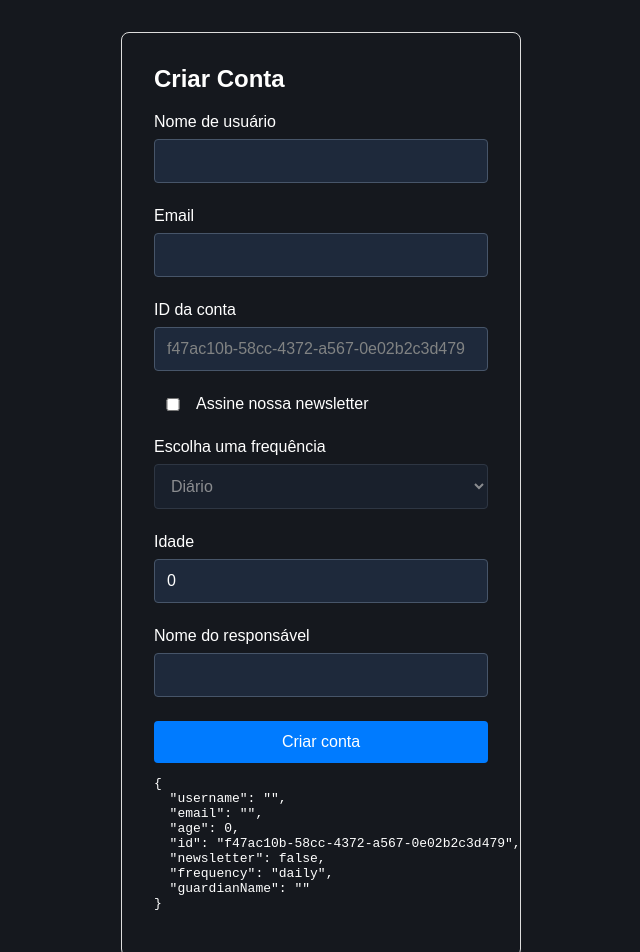
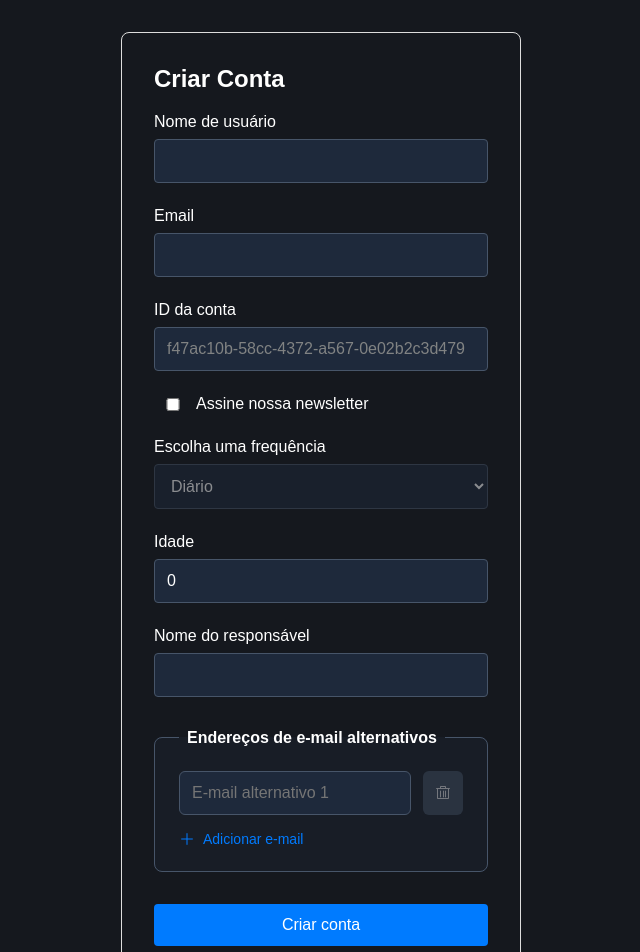
Before and after one commit to marcionavarro/udemy-modern-angular-forms, an Angular app in the folder signal-forms-demo-before/: page / in a window 1280 px wide. Shown: the top 952 px of the page, without its empty margins (319-959 px from the left). Built offline with nearby package versions, Linux system fonts and the light colour scheme.

Commit message:
8. Dynamic Collections with applyEach

```diff
--- a/signal-forms-demo-before/src/app/form-5/form5.html
+++ b/signal-forms-demo-before/src/app/form-5/form5.html
@@ -86,6 +86,54 @@
         }
       </div>
     }
+    <fieldset class="alternate-emails">
+      <legend>Endereços de e-mail alternativos</legend>
+      <div>
+        @for (email of form.alternateEmails; track $index) {
+          <div>
+            <div>
+              <input
+                type="email"
+                [formField]="email"
+                [placeholder]="`E-mail alternativo ${$index + 1}`"
+                autocomplete="none"
+                autofill="none"
+              />
+              @if (email().touched() && email().invalid()) {
+                <ul class="message error">
+                  @for (error of email().errors(); track error.kind) {
+                    <li>{{ error.message }}</li>
+                  }
+                </ul>
+              }
+            </div>
+            <button
+              type="button"
+              (click)="removeAlternateEmail($index)"
+              [attr.aria-label]="`Remover e-mail alternativo ${$index + 1}`"
+              [disabled]="form.alternateEmails.length === 1"
+            >
+              <svg width="16" height="16">
+                <use href="/assets/icons.svg#icon-trash"></use>
+              </svg>
+            </button>
+          </div>
+        }
+      </div>
+      <footer>
+        <button
+          type="button"
+          (click)="addAlternateEmail()"
+          class="add-email-btn"
+        >
+          <svg width="16" height="16" aria-hidden="true">
+            <use href="/assets/icons.svg#icon-plus"></use>
+          </svg>
+          <span>Adicionar e-mail</span>
+        </button>
+      </footer>
+    </fieldset>
+
     <button type="submit" (click)="$event.preventDefault()">Criar conta</button>
   </form>
   <pre>{{ model() | json }}</pre>
--- a/signal-forms-demo-before/src/app/form-5/form5.scss
+++ b/signal-forms-demo-before/src/app/form-5/form5.scss
@@ -86,3 +86,126 @@ input[type='checkbox'] {
   align-items: center;
   gap: 5px;
 }
+
+.alternate-emails {
+  margin: 2rem 0;
+  padding: 1.5rem;
+  border: 1px solid #475569;
+  border-radius: 8px;
+  background-color: rgba(30, 41, 59, 0.3);
+
+  legend {
+    padding: 0 0.5rem;
+    font-weight: 600;
+    font-size: 1rem;
+    color: inherit;
+  }
+
+  footer {
+    display: flex;
+    justify-self: flex-start;
+  }
+
+  > div {
+    display: flex;
+    flex-direction: column;
+    gap: 1rem;
+
+    > div {
+      display: flex;
+      gap: 0.75rem;
+
+      > div:first-child {
+        flex: 1;
+        min-width: 0;
+
+        input {
+          border-radius: 6px;
+        }
+
+        .error-list {
+          li {
+            padding-left: 0.5rem;
+          }
+        }
+      }
+
+      button {
+        display: flex;
+        align-items: center;
+        justify-content: center;
+        height: 2.75em;
+        padding: 0.75rem;
+        background-color: #475569;
+        color: white;
+        border-radius: 6px;
+        flex-shrink: 0;
+        width: 2.5rem;
+        min-width: 2.5rem;
+
+        &:hover:not(:disabled) {
+          background-color: #ef4444;
+          transform: translateY(-1px);
+          box-shadow: 0 2px 4px rgba(239, 68, 68, 0.3);
+        }
+
+        &:active:not(:disabled) {
+          transform: translateY(0);
+        }
+
+        &:disabled {
+          opacity: 0.4;
+        }
+
+        svg {
+          width: 16px;
+          height: 16px;
+          display: block;
+        }
+      }
+    }
+  }
+
+  button.add-email-btn {
+    display: flex;
+    align-items: center;
+    gap: 0.5rem;
+    padding: 0;
+    margin: 1rem auto 0;
+    background-color: transparent;
+    color: #007bff;
+    font-size: 0.875rem;
+    font-weight: 500;
+
+    svg {
+      width: 16px;
+      height: 16px;
+      display: block;
+      flex-shrink: 0;
+      transition: transform 0.2s ease;
+    }
+
+    &:hover:not(:disabled) {
+      color: #0056b3;
+
+      svg {
+        transform: rotate(90deg);
+      }
+    }
+
+    &:active:not(:disabled) {
+      color: #004085;
+    }
+  }
+
+  @media (max-width: 480px) {
+    > div > div {
+      flex-direction: column;
+
+      button {
+        width: 2.5rem;
+        align-self: flex-start;
+      }
+    }
+  }
+}
--- a/signal-forms-demo-before/src/app/form-5/form5.ts
+++ b/signal-forms-demo-before/src/app/form-5/form5.ts
@@ -7,6 +7,7 @@ import {
   signal,
 } from '@angular/core';
 import {
+  applyEach,
   debounce,
   disabled,
   email,
@@ -32,6 +33,7 @@ interface SignUpForm {
   newsletter: boolean;
   frequency: string;
   guardianName: string;
+  alternateEmails: string[];
 }
 
 @Component({
@@ -51,9 +53,15 @@ export class Form5 {
     newsletter: false,
     frequency: 'daily',
     guardianName: '',
+    alternateEmails: [''],
   });
 
   protected form = form(this.model, (s) => {
+    applyEach(s.alternateEmails, (e) => {
+      required(e, { message: 'Um e-mail alternativo é obrigatório.' });
+      email(e, { message: 'Insira um endereço de e-mail alternativo válido.' });
+    });
+
     readonly(s.id);
     disabled(s.frequency, ({ valueOf }) => !valueOf(s.newsletter));
     hidden(s.guardianName, ({ valueOf }) => valueOf(s.age) >= 18);
@@ -114,6 +122,22 @@ export class Form5 {
     debounce(s.username, 300);
   });
 
+  protected addAlternateEmail() {
+    this.model.update((current) => ({
+      ...current,
+      alternateEmails: [...current.alternateEmails, ''],
+    }));
+  }
+
+  protected removeAlternateEmail(index: number) {
+    this.model.update((current) => ({
+      ...current,
+      alternateEmails: [
+        ...current.alternateEmails.filter((_, i) => i !== index),
+      ],
+    }));
+  }
+
   private checkUsernameAvailability(username: string): Promise<boolean> {
     return new Promise((resolve) => {
       setTimeout(() => {
--- a/signal-forms-demo-before/src/styles.scss
+++ b/signal-forms-demo-before/src/styles.scss
@@ -11,7 +11,6 @@ html {
 body {
   font-family: Arial, Helvetica, sans-serif;
   margin: 0;
-  overflow: hidden;
   height: 100%;
 }
 
```
Also changed, not shown: signal-forms-demo-before/public/assets/icons.svg (added), 1 other file (tests, documents, lock files or other folders).
